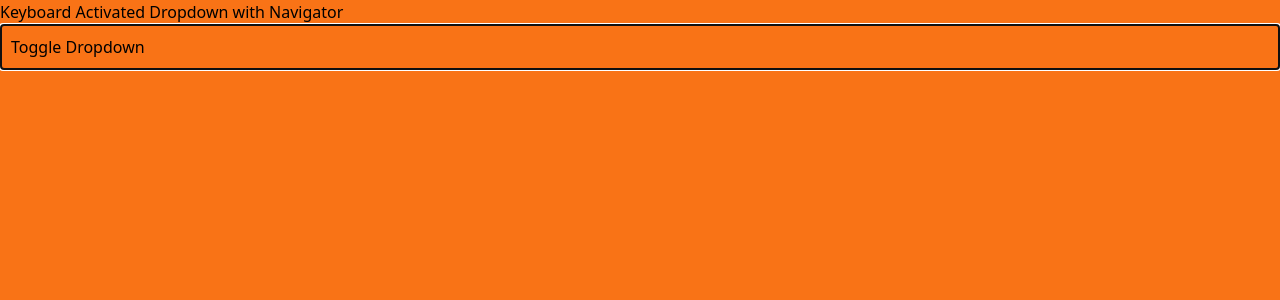
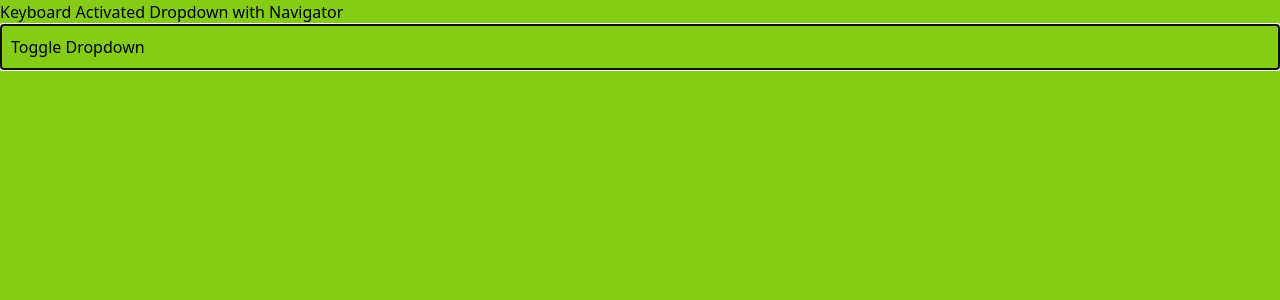
Before and after one commit to nietiene/React-Projects, a React (Vite) app: page / in a window 1280 px wide. Shown: the top 300 px of the page. Built offline with nearby package versions, Linux system fonts and the light colour scheme.

Commit message:
this is commit of react js styling

```diff
--- a/src/DropDown Menus/Another-Dropdown/dropdown.jsx
+++ b/src/DropDown Menus/Another-Dropdown/dropdown.jsx
@@ -39,7 +39,7 @@ const Dropdown = () => {
     };
 
     return (
-        <div className="bg-orange-500 min-h-screen">
+        <div className="bg-lime-500 min-h-screen">
             <h1>Keyboard Activated Dropdown with Navigator</h1>
             <div ref={dropDownRef} tabIndex={0} onKeyDown={handleKeyPressed}
             style={{border: '1px solid black', padding:'10px'}}
```
